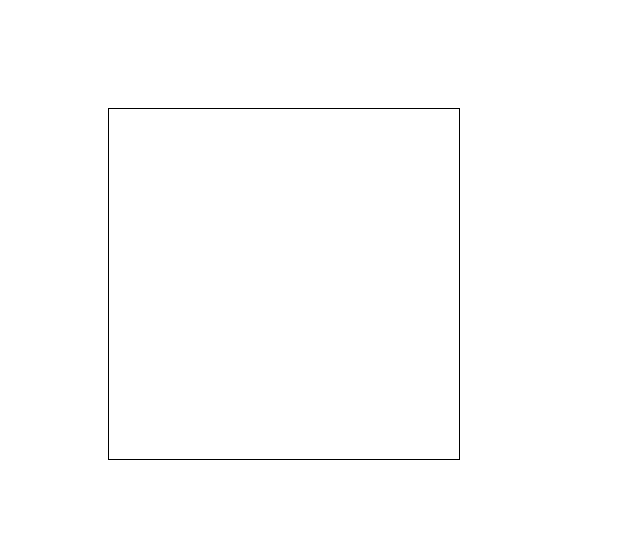
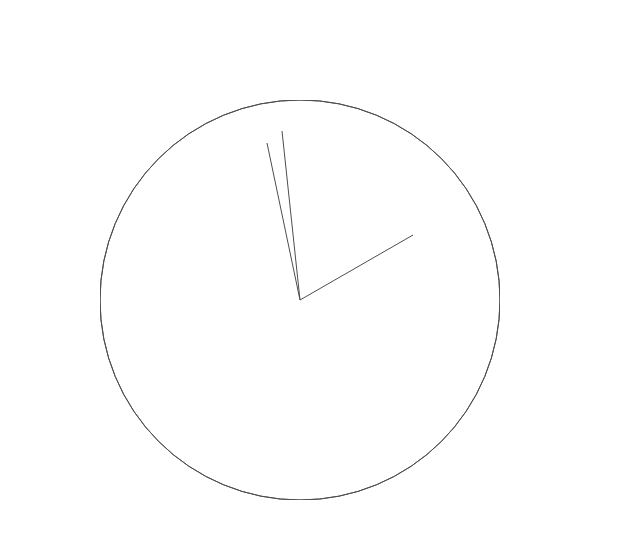
Before and after one commit to pciapcib/cClock, a plain HTML site: page demo.html in a window 1280 px wide. Shown: the whole page, without its empty margins (0-640 px from the left). Drawn offline with Linux system fonts and the light colour scheme.

Commit message:
拨动指针

```diff
--- a/cClock.js
+++ b/cClock.js
@@ -1,2 +1,96 @@
+cClock();
 
-var canvas = document.getElementById("canvas");
+function cClock() {
+    var canvas = document.getElementById("canvas");
+
+    if (!canvas) {
+        return false;
+    }
+
+    var context = canvas.getContext("2d");
+
+    context.strokeStyle = "#4d4d4d";
+    context.fillStyle = "#f2f2f2";
+    var twoPi = 2 * Math.PI;
+
+    var date = new Date();
+    var hour = date.getHours();
+    var minute = date.getMinutes();
+    var second = date.getSeconds();
+
+    var radius = 200;
+
+    var hourLenth = radius * 0.85 / 1.3;
+    var minuteLenth = radius * 0.85;
+    var secondLenth = radius * 0.8;
+
+    context.translate(200, 200);
+
+    startClock();
+
+    function drawCircle(radius) {
+        context.beginPath();
+
+        context.arc(0, 0, radius, 0, twoPi, false);
+
+        context.stroke();
+    }
+
+    function startClock() {
+        var day = new Date();
+
+        var hourCoord = calcCoordinate(hour * 5, hourLenth);
+        var minuteCoord = calcCoordinate(minute, minuteLenth);
+        var secondCoord = calcCoordinate(second, secondLenth);
+
+        drawClock(hourCoord, minuteCoord, secondCoord);
+        console.clear();
+        console.log(hour + ":" + minute + ":" + second);
+        console.log(day);
+
+        if (second === 59) {
+            second = 0;
+            minute++;
+        } else {
+            second++;
+        }
+
+        if (minute === 60) {
+            minute = 0;
+            hour++;
+        }
+
+        if (hour == 24) {
+            hour = 0;
+        }
+
+        setTimeout(function() {
+            startClock();
+        }, 1000);
+    }
+
+    function drawClock(hour, minute, second) {
+        context.clearRect(-200, -200, 400, 400);
+        drawCircle(radius);
+
+        context.moveTo(0, 0);
+        context.lineTo(hour[0], hour[1]);
+
+        context.moveTo(0, 0);
+        context.lineTo(minute[0], minute[1]);
+
+        context.moveTo(0, 0);
+        context.lineTo(second[0], second[1]);
+
+        context.stroke();
+    }
+
+    function calcCoordinate(time, handLenth) {
+        var radian = (time / 60 + 1 / 4) * twoPi;
+        var x = -Math.round(handLenth * Math.cos(radian));
+        var y = -Math.round(handLenth * Math.sin(radian));
+
+        var coordinate = [x, y];
+        return coordinate;
+    }
+}
--- a/demo.html
+++ b/demo.html
@@ -5,17 +5,14 @@
     <title>cClock demo</title>
     <style>
         #canvas {
-            width: 350px;
-            height: 350px;
-            position: relative;
+            position: absolute;
             top: 100px;
             left: 100px;
-            border: 1px solid #000;
         }
     </style>
 </head>
 <body>
-    <canvas id="canvas"></canvas>
+    <canvas id="canvas" width="400" height="400">A flat and dynamic clock.</canvas>
     <script src="cClock.js"></script>
 </body>
 </html>
```
